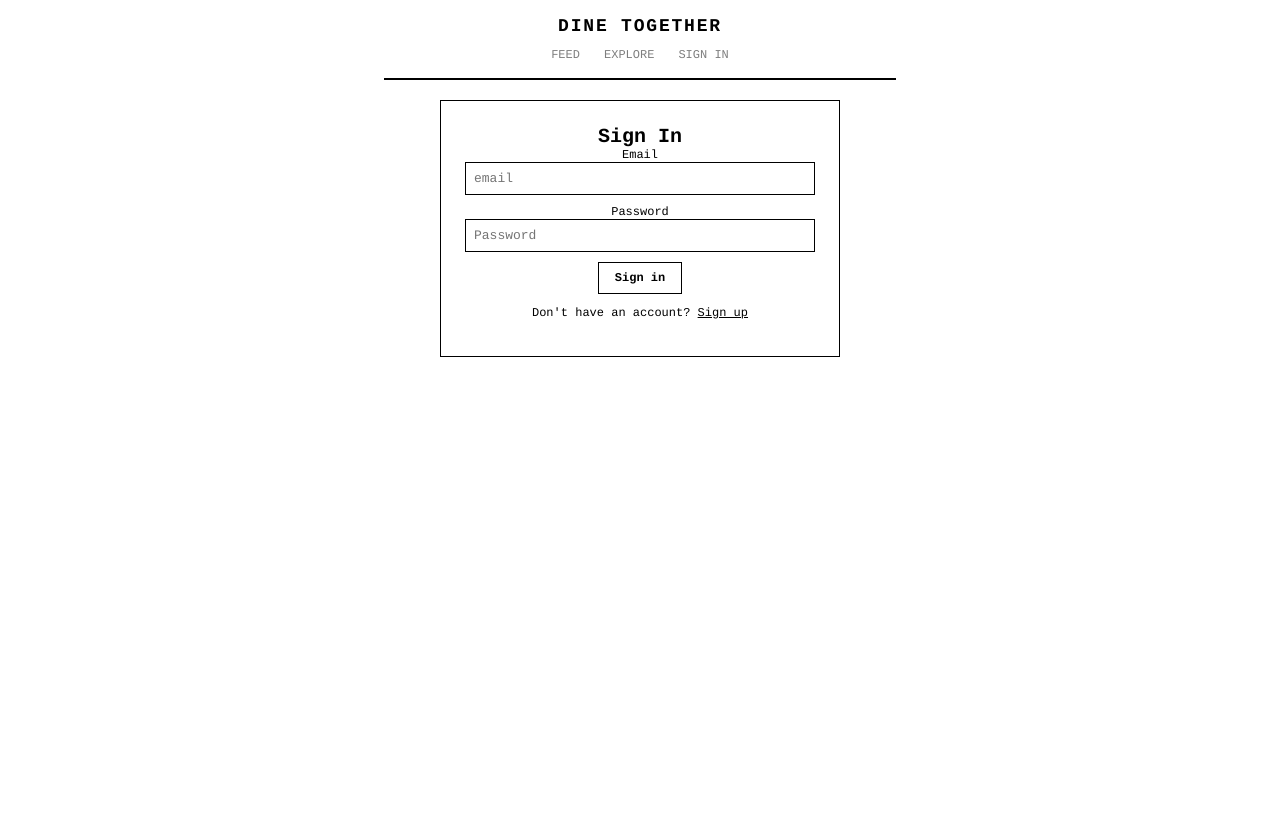
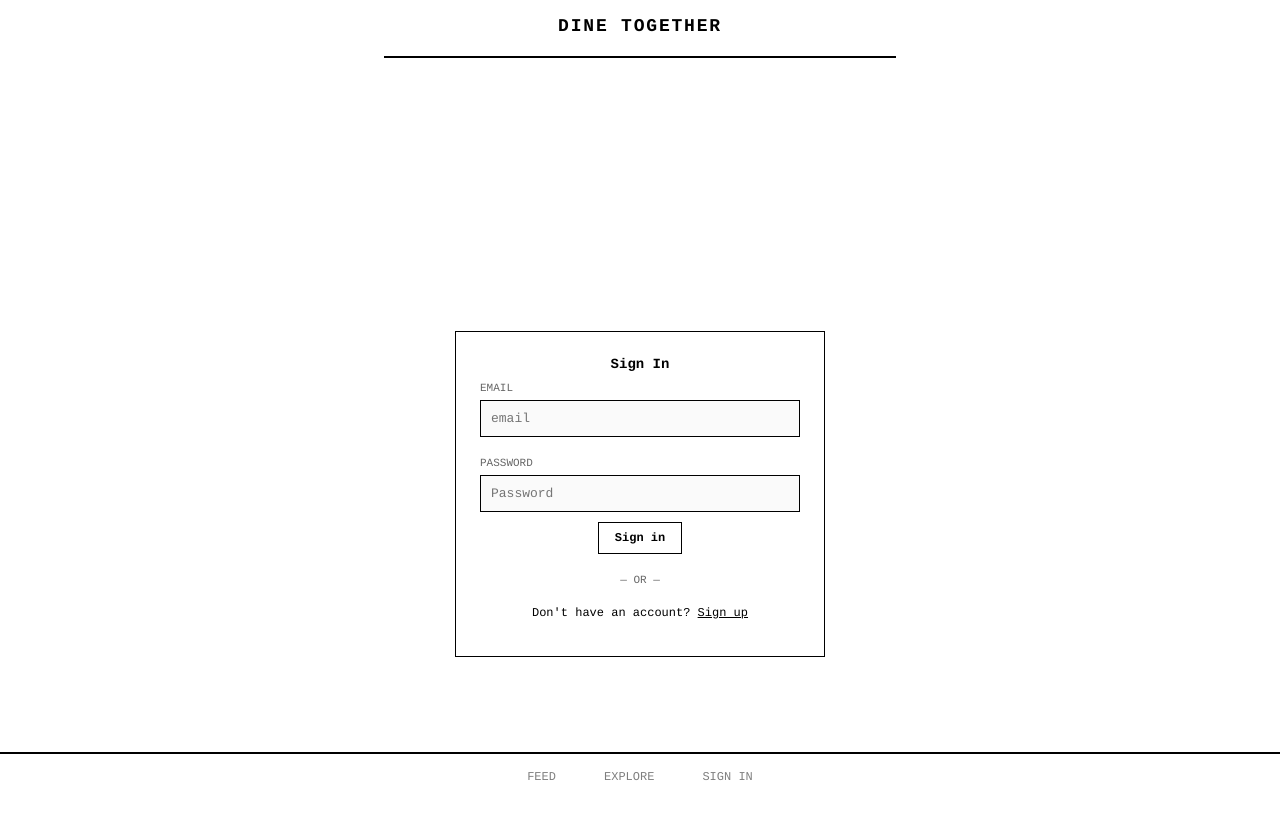
Before and after one commit to AsheUrban/Dine-Together, a React (Create React App) app: page /sign-in in a window 1280 px wide. Shown: the top 818 px of the page. Built offline with nearby package versions, Linux system fonts and the light colour scheme; no server answers.

Commit message:
continue with redesign. Sign up and sign out, move nav bar to footer.

```diff
--- a/src/components/App.js
+++ b/src/components/App.js
@@ -1,5 +1,6 @@
 import React, { useState, useEffect } from 'react';
 import Header from './Header';
+import Footer from './Footer';
 import SignIn from './SignIn';
 import SignUp from './SignUp';
 import Feed from './Feed';
@@ -37,6 +38,7 @@ function App(){
             <Route path='/place/:placeId' element={<ProtectedRoute element={<PlaceProfile />} />} />
             <Route path='/search' element={<ProtectedRoute element ={<Explore />} />} />
             </Routes>
+            <Footer user={user} />
         </Router>
     );
 }
--- /dev/null
+++ b/src/components/Footer.js
@@ -0,0 +1,37 @@
+import React from 'react';
+import { useNavigate, useLocation } from 'react-router-dom';
+import { FooterNavContainer, FooterNavLink, FooterNavLinks } from '../styles';
+
+function Footer({ user }) {
+    const navigate = useNavigate();
+    const location = useLocation();
+    const path = location.pathname;
+
+    const isFeed = path === '/';
+    const isExplore = path === '/search';
+    const isProfile = path.startsWith('/profile');
+
+    return (
+        <FooterNavContainer>
+            <FooterNavLinks>
+                <FooterNavLink $active={isFeed} onClick={() => navigate('/')}>
+                    {isFeed ? '[FEED]' : 'FEED'}
+                </FooterNavLink>
+                <FooterNavLink $active={isExplore} onClick={() => navigate('/search')}>
+                    {isExplore ? '[EXPLORE]' : 'EXPLORE'}
+                </FooterNavLink>
+                { user ? (
+                    <FooterNavLink $active={isProfile} onClick={() => navigate(`/profile/${user.uid}`)}>
+                        {isProfile ? '[PROFILE]' : 'PROFILE'}
+                    </FooterNavLink>
+                ) : (
+                    <FooterNavLink onClick={() => navigate('/sign-in')}>
+                        SIGN IN
+                    </FooterNavLink>
+                )}
+            </FooterNavLinks>
+        </FooterNavContainer>
+    );
+}
+
+export default Footer;
--- a/src/components/Header.js
+++ b/src/components/Header.js
@@ -1,42 +1,13 @@
 import React from 'react';
-import { useLocation } from 'react-router-dom';
-import { HeaderContainer, HeaderLogo, H1, HeaderNav, NavLink, HeaderProfile } from '../styles';
-import Avatar from './Avatar';
+import { HeaderContainer, HeaderLogo, H1 } from '../styles';
 
-function Header({ user }) {
-    const location = useLocation();
-    const path = location.pathname;
-
-    const isFeed = path === '/';
-    const isExplore = path === '/search';
-    const isProfile = path.startsWith('/profile');
-
+function Header() {
     return (
-        <React.Fragment>
-            <HeaderContainer>
-                <HeaderLogo>
-                    <H1>DINE TOGETHER</H1>
-                </HeaderLogo>
-
-                <HeaderNav>
-                    <NavLink to="/" $active={isFeed}>{isFeed ? '[FEED]' : 'FEED'}</NavLink>
-                    <NavLink to="/search" $active={isExplore}>{isExplore ? '[EXPLORE]' : 'EXPLORE'}</NavLink>
-                    {user ? (
-                        <NavLink to={`/profile/${user.uid}`} $active={isProfile}>{isProfile ? '[PROFILE]' : 'PROFILE'}</NavLink>
-                    ) : (
-                        <NavLink to="/sign-in">SIGN IN</NavLink>
-                    )}
-                </HeaderNav>
-
-                <HeaderProfile>
-                    {user && (
-                        <NavLink to={`/profile/${user.uid}`}>
-                            <Avatar displayName={user.displayName} size="36px" variant="header" />
-                        </NavLink>
-                    )}
-                </HeaderProfile>
-            </HeaderContainer>
-        </React.Fragment>
+        <HeaderContainer>
+            <HeaderLogo>
+                <H1>DINE TOGETHER</H1>
+            </HeaderLogo>
+        </HeaderContainer>
     );
 }
 
--- a/src/components/ReusablePlaceForm.js
+++ b/src/components/ReusablePlaceForm.js
@@ -1,6 +1,6 @@
 import React, { useState } from 'react';
 import PropTypes from 'prop-types';
-import { FormContainer, Input, TextArea, Button, PostLabel, FormButtons } from '../styles';
+import { FormContainer, Input, TextArea, Button, FormLabel, FormButtons } from '../styles';
 import { validatePlace } from '../utils/validators';
 
 function ReusablePlaceForm(props) {
@@ -37,7 +37,7 @@ function ReusablePlaceForm(props) {
                 type='hidden'
                 name='placeId'
                 defaultValue={props.placeId || ''} />
-            <PostLabel htmlFor='restaurantName'>Restaurant Name:</PostLabel>
+            <FormLabel htmlFor='restaurantName'>Restaurant Name:</FormLabel>
             <Input
                 id='restaurantName'
                 type='text'
@@ -45,7 +45,7 @@ function ReusablePlaceForm(props) {
                 defaultValue={props.restaurantName || ''} />
             {errors?.restaurantName && <p style={{color: 'red', fontSize: '12px'}}>{errors.restaurantName}</p>}
             <br />
-            <PostLabel htmlFor='notes'>Notes:</PostLabel>
+            <FormLabel htmlFor='notes'>Notes:</FormLabel>
             <TextArea
                 id='notes'
                 name='notes'
--- a/src/components/ReusablePostForm.js
+++ b/src/components/ReusablePostForm.js
@@ -1,6 +1,6 @@
 import React, { useState } from 'react';
 import PropTypes from 'prop-types';
-import { FormContainer, TextArea, Button, PostLabel, FormButtons } from '../styles';
+import { FormContainer, TextArea, Button, FormLabel, FormButtons } from '../styles';
 
 function ReusablePostForm(props) {
     const [errors, setErrors] = useState({});
@@ -20,7 +20,7 @@ function ReusablePostForm(props) {
         <React.Fragment>
             <FormContainer>
                 <form id="postForm" onSubmit={handleFormSubmit}>
-                    <PostLabel htmlFor='caption'>Caption (optional):</PostLabel>
+                    <FormLabel htmlFor='caption'>Caption (optional):</FormLabel>
                     <TextArea
                         id='caption'
                         name='caption'
--- a/src/components/SignIn.js
+++ b/src/components/SignIn.js
@@ -2,7 +2,7 @@ import React, { useState } from 'react';
 import { auth } from './../firebase.js';
 import { signInWithEmailAndPassword } from "firebase/auth";
 import { useNavigate } from 'react-router-dom';
-import { FormContainer, Input, H2, Button, SignUpLink } from '../styles';
+import { CenteredPageWrapper, FormContainer, FormLabel, Input, Button, FormDivider, SignUpLink, H4 } from '../styles';
 import { validateSignIn } from '../utils/validators';
 
 function SignIn(){
@@ -35,32 +35,31 @@ function SignIn(){
         }
 
         return (
-            <React.Fragment>
+            <CenteredPageWrapper>
                 <FormContainer>
-                    <H2>Sign In</H2>
+                    <H4>Sign In</H4>
                     {signInSuccess}
                     <form onSubmit={doSignIn}>
-                        <label htmlFor='email'>Email</label>
+                        <FormLabel htmlFor='email'>Email</FormLabel>
                         <Input
                         id='email'
                         type='text'
                         name='email'
                         placeholder='email' />
                         {errors.email && <p style={{color: 'red', fontSize: '12px'}}>{errors.email}</p>}
-                        <br />
-                        <label htmlFor='password'>Password</label>
+                        <FormLabel htmlFor='password'>Password</FormLabel>
                         <Input
                         id='password'
                         type='password'
                         name='password'
                         placeholder='Password' />
                         {errors.password && <p style={{color: 'red', fontSize: '12px'}}>{errors.password}</p>}
-                        <br />
                         <Button type='submit'>Sign in</Button>
                     </form>
+                    <FormDivider>— OR —</FormDivider>
                     <p>Don't have an account? <SignUpLink to ="/sign-up">Sign up</SignUpLink></p>
                 </FormContainer>
-            </React.Fragment>
+            </CenteredPageWrapper>
         );
   }
 
--- a/src/components/SignUp.js
+++ b/src/components/SignUp.js
@@ -2,7 +2,7 @@ import React, { useState } from 'react';
 import { auth } from './../firebase.js';
 import { createUserWithEmailAndPassword, updateProfile } from "firebase/auth";
 import { useNavigate } from 'react-router-dom';
-import { FormContainer, Input, H2, Button, SignUpLink } from '../styles';
+import { CenteredPageWrapper, FormContainer, FormLabel, Input, Button, FormDivider, SignUpLink, H4 } from '../styles';
 import { validateSignUp } from '../utils/validators';
 import { createUserProfile } from '../services/firebaseService.js';
 
@@ -47,12 +47,12 @@ import { createUserProfile } from '../services/firebaseService.js';
     }
 
     return (
-        <React.Fragment>
+        <CenteredPageWrapper>
             <FormContainer>
-                <H2>Sign up</H2>
+                <H4>Sign up</H4>
                 {signUpSuccess}
                 <form onSubmit={doSignUp}>
-                    <label htmlFor='username'>Username</label>
+                    <FormLabel htmlFor='username'>Username</FormLabel>
                     <Input
                     id='username'
                     type='text'
@@ -60,8 +60,7 @@ import { createUserProfile } from '../services/firebaseService.js';
                     placeholder='Username'
                     required />
                     {errors.username && <p style={{color: 'red', fontSize: '12px'}}>{errors.username}</p>}
-                    <br />
-                    <label htmlFor='email'>Email</label>
+                    <FormLabel htmlFor='email'>Email</FormLabel>
                     <Input
                     id='email'
                     type='text'
@@ -69,28 +68,26 @@ import { createUserProfile } from '../services/firebaseService.js';
                     placeholder='email'
                     required />
                     {errors.email && <p style={{color: 'red', fontSize: '12px'}}>{errors.email}</p>}
-                    <br />
-                    <label htmlFor='password'>Password</label>
+                    <FormLabel htmlFor='password'>Password</FormLabel>
                     <Input
                     id='password'
                     type='password'
                     name='password'
                     placeholder='Password' />
                     {errors.password && <p style={{color: 'red', fontSize: '12px'}}>{errors.password}</p>}
-                    <br />
-                    <label htmlFor='passwordConfirm'>Confirm Password</label>
+                    <FormLabel htmlFor='passwordConfirm'>Confirm Password</FormLabel>
                     <Input
                     id='passwordConfirm'
                     type='password'
                     name='passwordConfirm'
                     placeholder='Confirm Password' />
                     {errors.passwordConfirm && <p style={{color: 'red', fontSize: '12px'}}>{errors.passwordConfirm}</p>}
-                    <br />
                     <Button type='submit'>Sign up</Button>
                 </form>
+                <FormDivider>— OR —</FormDivider>
                 <p>Already have an account? <SignUpLink to ="/sign-in">Sign in</SignUpLink></p>
             </FormContainer>
-        </React.Fragment>
+        </CenteredPageWrapper>
     );
 }
 
--- a/src/styles/formStyles.js
+++ b/src/styles/formStyles.js
@@ -4,6 +4,7 @@ const colors = {
     bg: '#FFFFFF',
     text: '#000000',
     border: '#000000',
+    inputBg: '#fafafa',
 };
 
 const fonts = {
@@ -12,9 +13,9 @@ const fonts = {
 
 export const FormContainer = styled.div`
     background-color: ${colors.bg};
-    max-width: 350px;
+    max-width: 320px;
+    width: 100%;
     margin: auto;
-    margin-top: 20px;
     padding: 24px;
     border: 1px solid ${colors.border};
     text-align: center;
@@ -28,7 +29,8 @@ export const Input = styled.input`
     margin-bottom: 10px;
     font-family: ${fonts.primary};
     color: ${colors.text};
-    padding: 8px;
+    background: ${colors.inputBg};
+    padding: 10px;
     font-size: 13px;
     width: 100%;
     box-sizing: border-box;
@@ -46,27 +48,14 @@ export const TextArea = styled.textarea`
     font-size: 13px;
 `;
 
-export const BioLabel = styled.label`
+export const FormLabel = styled.label`
     font-family: ${fonts.primary};
-    font-size: 12px;
-    color: ${colors.text};
-    text-transform: uppercase;
-    opacity: 0.6;
-    margin-top: 12px;
-    margin-bottom: 4px;
-    display: block;
-    text-align: left;
-`;
-
-export const PostLabel = styled.label`
-    font-family: ${fonts.primary};
-    font-weight: 400;
-    font-size: 12px;
+    font-size: 11px;
     color: ${colors.text};
     text-transform: uppercase;
     opacity: 0.6;
     margin-top: 10px;
-    margin-bottom: 4px;
+    margin-bottom: 6px;
     display: block;
     text-align: left;
 `;
@@ -93,3 +82,11 @@ export const InlineFormWrapper = styled.div`
     width: 100%;
     font-family: ${fonts.primary};
 `;
+
+export const FormDivider = styled.div`
+    text-align: center;
+    margin: 20px 0;
+    font-size: 11px;
+    opacity: 0.6;
+    font-family: ${fonts.primary};
+`;
--- a/src/styles/globalStyles.js
+++ b/src/styles/globalStyles.js
@@ -387,16 +387,58 @@ export const CircularButton = styled.button`
 // ActionBar Container
 export const ActionBarContainer = styled.div`
     position: fixed;
+    bottom: 70px;
+    left: 20px;
+    display: flex;
+    gap: 10px;
+    z-index: 100;
+    font-family: ${fonts.primary};
+`;
+
+// Centered Page Wrapper
+export const CenteredPageWrapper = styled.div`
+    min-height: 100vh;
+    display: flex;
+    flex-direction: column;
+    align-items: center;
+    justify-content: center;
+    padding: 16px;
+    background-color: ${colors.bg};
+    font-family: ${fonts.primary};
+`;
+
+// Footer Nav
+export const FooterNavContainer = styled.nav`
+    position: fixed;
     bottom: 0;
     left: 0;
     right: 0;
     background-color: ${colors.bg};
-    border-top: 1px solid ${colors.border};
-    padding: 12px 16px;
-    display: flex;
-    justify-content: flex-start;
-    align-items: center;
-    gap: 10px;
+    border-top: 2px solid ${colors.border};
+    padding: 16px 20px;
     z-index: 100;
     font-family: ${fonts.primary};
 `;
+
+export const FooterNavLinks = styled.div`
+    display: flex;
+    justify-content: center;
+    gap: 48px;
+    font-size: 12px;
+`;
+
+export const FooterNavLink = styled.button`
+    background: none;
+    border: none;
+    font-family: ${fonts.primary};
+    font-size: 12px;
+    font-weight: ${props => props.$active ? 700 : 400};
+    opacity: ${props => props.$active ? 1 : 0.5};
+    color: ${colors.text};
+    cursor: pointer;
+    padding: 0;
+
+    &:hover {
+        opacity: 1;
+    }
+`;
```
Also changed, not shown: src/components/ReusableProfileForm.js (+4 -4 lines), src/styles/index.js (+8 -4 lines).
